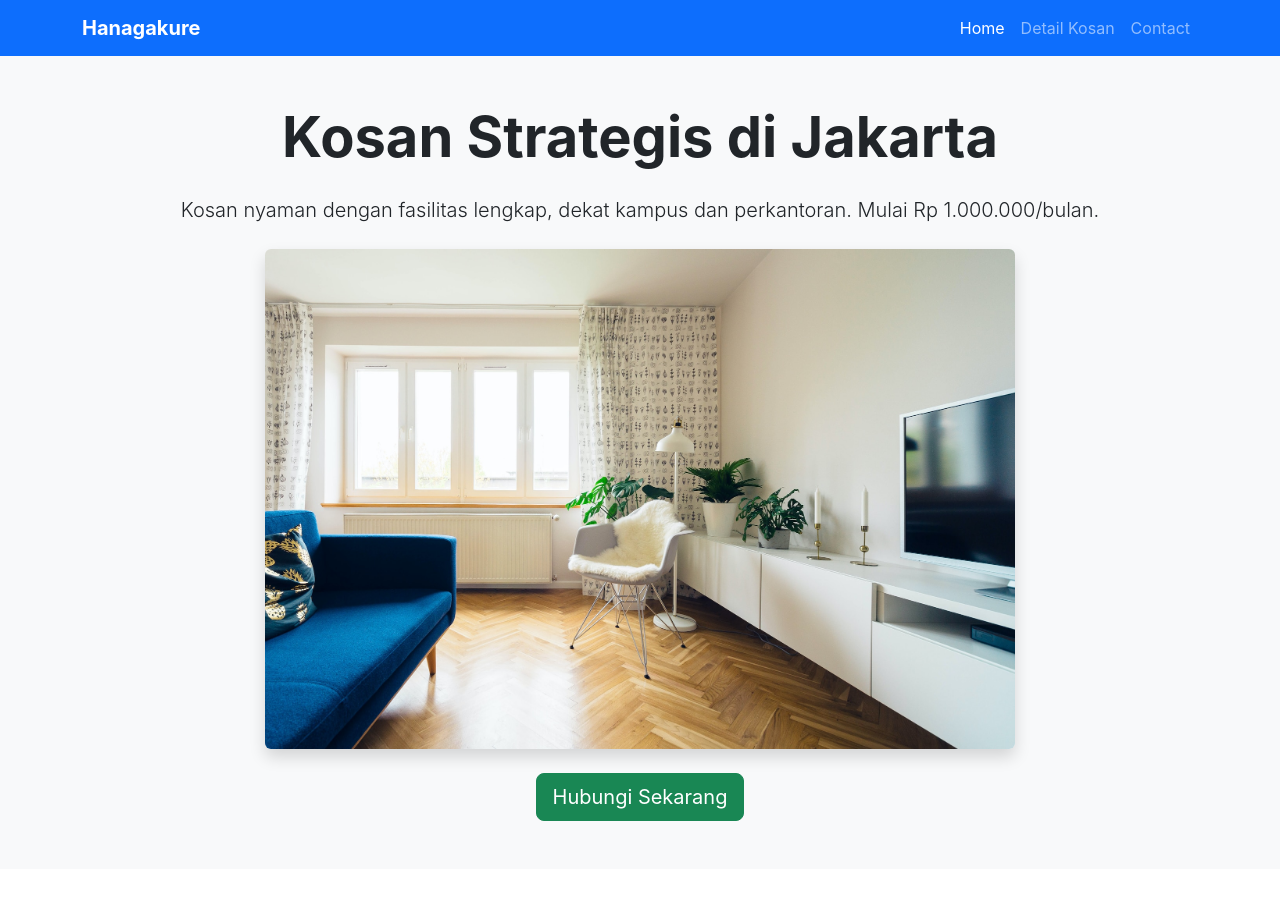
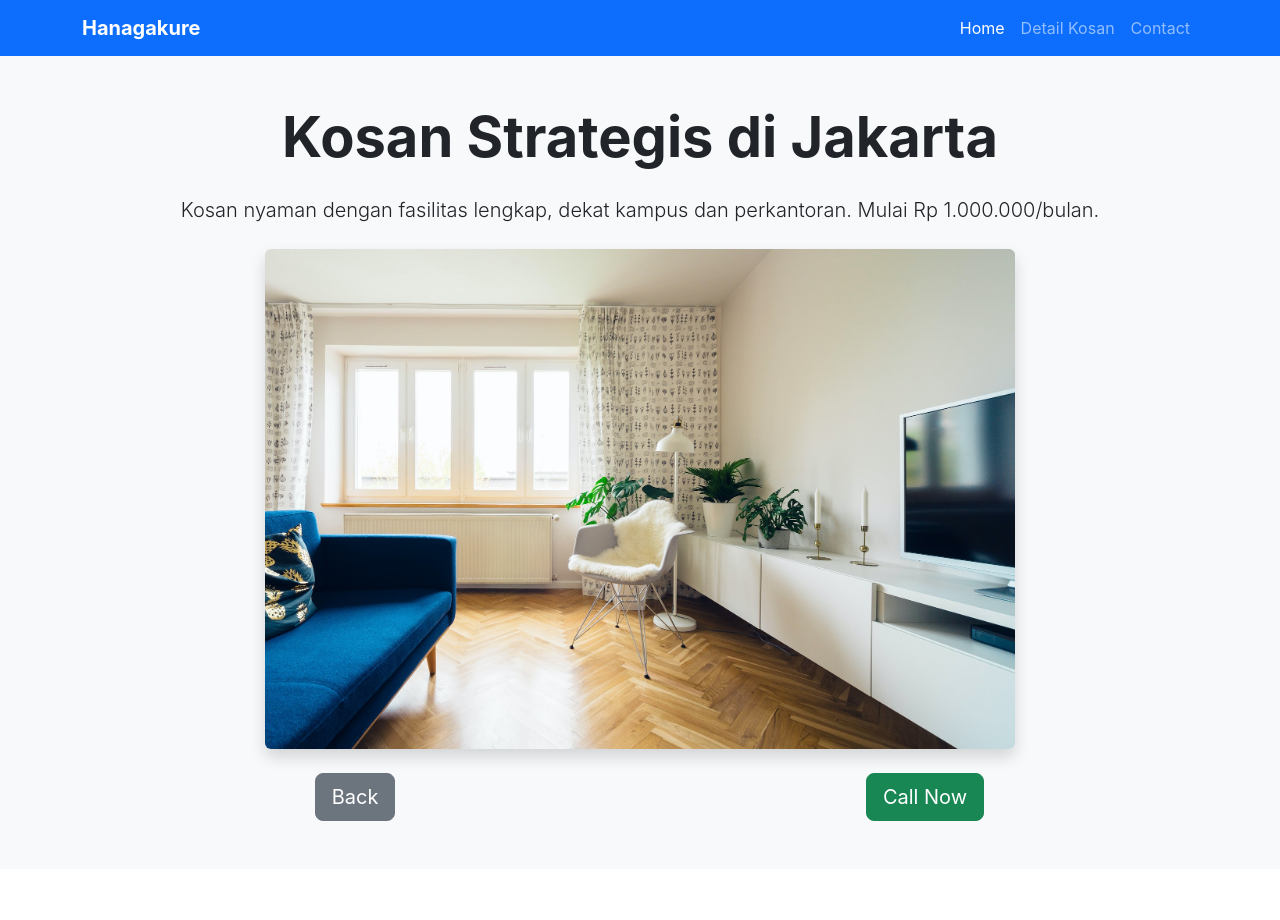
Before and after one commit to hanasoke/bootstrap_react_js, a React (Vite) app: page /detail in a window 1280 px wide. Shown: the top 920 px of the page. Built offline with nearby package versions, Linux system fonts and the light colour scheme.

Commit message:
added link back to home in Detail Page

```diff
--- a/src/pages/DetailPage.jsx
+++ b/src/pages/DetailPage.jsx
@@ -1,4 +1,5 @@
 import React from 'react'
+import { Link } from 'react-router-dom' // Import Link
 import Navbar from '../components/Navbar'
 
 const DetailPage = () => {
@@ -28,8 +29,13 @@
           </div>
           <div className="row">
             <div className="col">
+              <Link to="/" className="btn btn-secondary btn-lg">
+                Back
+              </Link>
+            </div>
+            <div className="col">
               <a href="#contact" className="btn btn-success btn-lg">
-                Hubungi Sekarang
+                Call Now
               </a>
             </div>
           </div>
```
